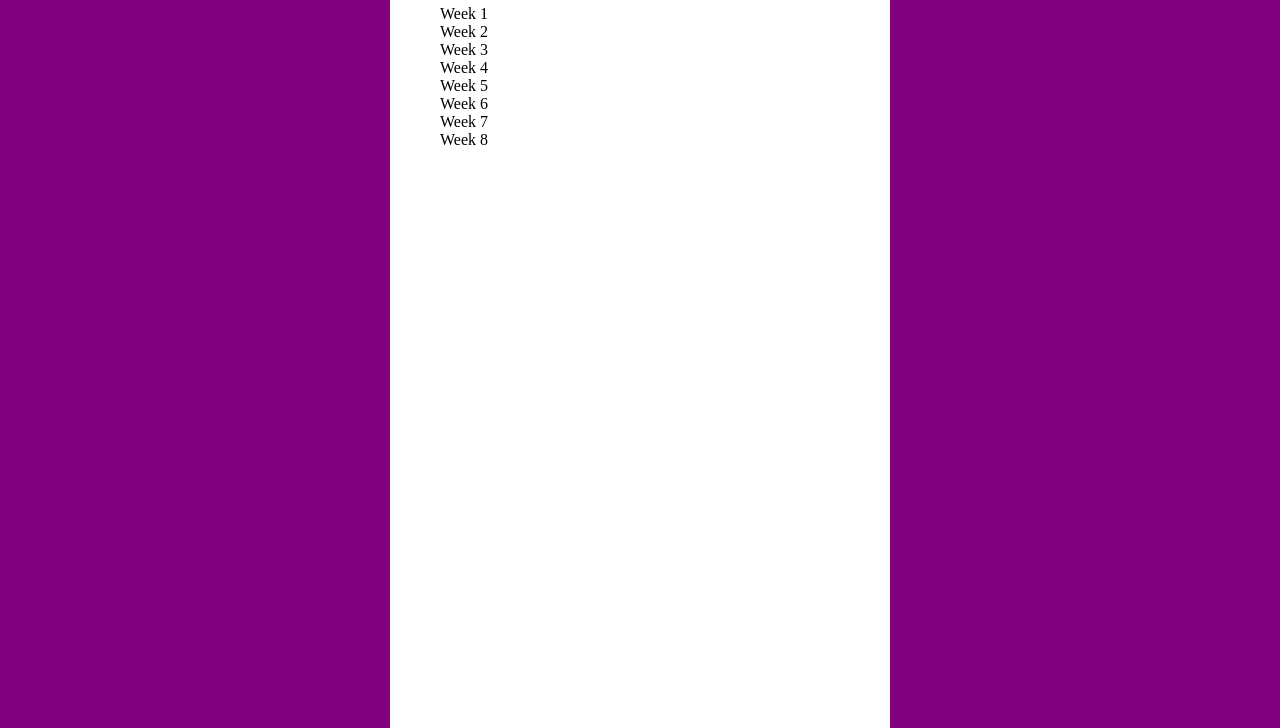
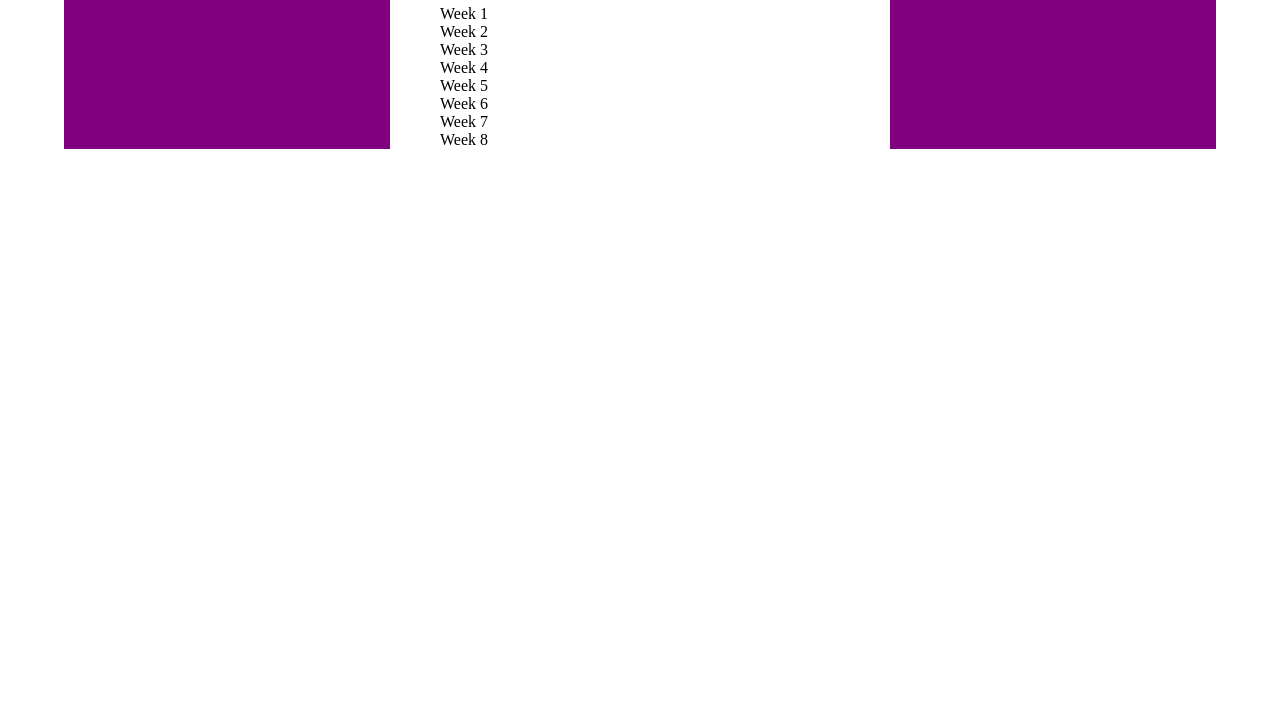
Before and after one commit to Carlos1925-coder/Homework-0, a plain HTML site: page homework-7.html in a window 1280 px wide. Shown: the part 72-800 px from the top of the page. Drawn offline with Linux system fonts and the light colour scheme.

Commit message:
Update homework-7.html

```diff
--- a/homework-7.html
+++ b/homework-7.html
@@ -1,3 +1,4 @@
+<!DOCTYPE html>
 <html lang="en">
 <head>
   <meta charset="UTF-8">
@@ -7,7 +8,7 @@
  <link rel="stylesheet" type="text/css" href="main.css">
 </head>
 <body>
-  <div clas="container"  style="background: purple;">
+  <div class="container"  style="background: purple;">
     <div class="box">
        <h1>Homework #7</h1>
      <ul>
```
